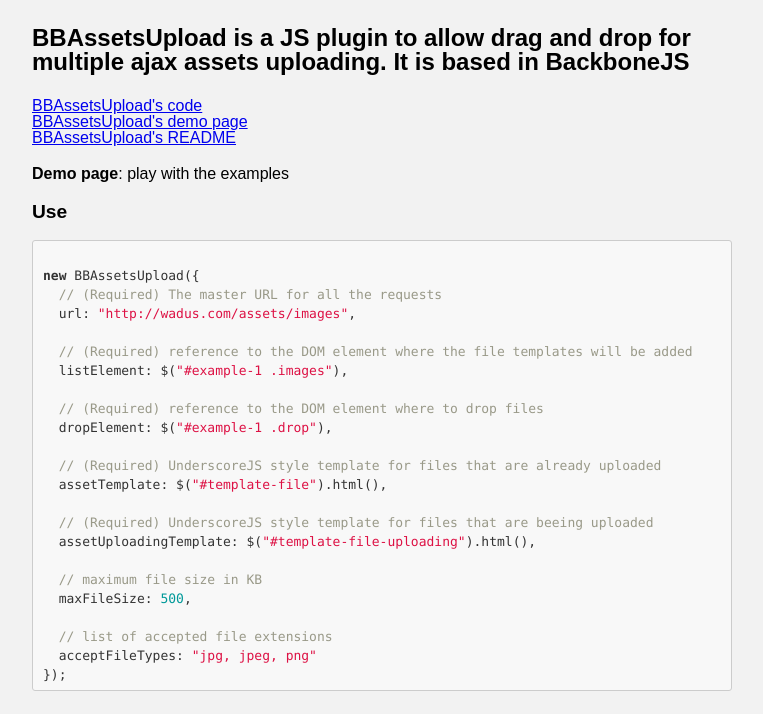
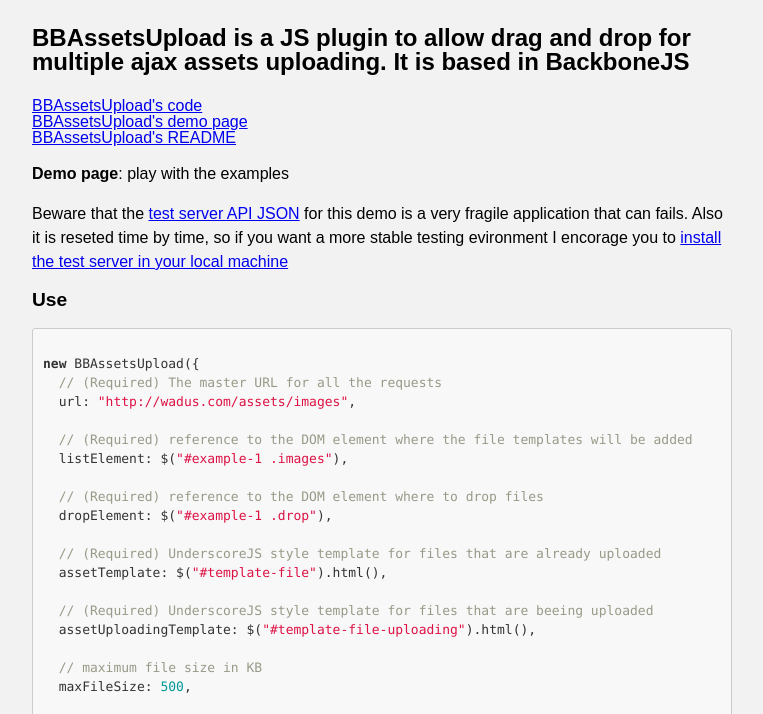
Before and after one commit to fguillen/BBAssetsUpload, a plain HTML site: page index.html in a window 1280 px wide. Shown: the part 74-788 px from the top of the page, without its empty margins (258-1021 px from the left). Drawn offline with Linux system fonts and the light colour scheme; no server answers.

Commit message:
more index.html

```diff
--- a/index.html
+++ b/index.html
@@ -273,6 +273,9 @@
       </ul>
     </p>
     <p><strong>Demo page</strong>: play with the examples</p>
+    <p>Beware that the <a href="https://github.com/fguillen/BBAssetsUpload/blob/master/server/app/bb_assets_upload_app.rb">test server API JSON</a> for this demo is a very fragile application that can fails. Also it is reseted
+      time by time, so if you want a more stable testing evironment I encorage you to
+      <a href="https://github.com/fguillen/BBAssetsUpload/blob/master/server/README.md">install the test server in your local machine</a></p>
 
     <h3>Use</h3>
 <pre><code data-language="javascript">
```
